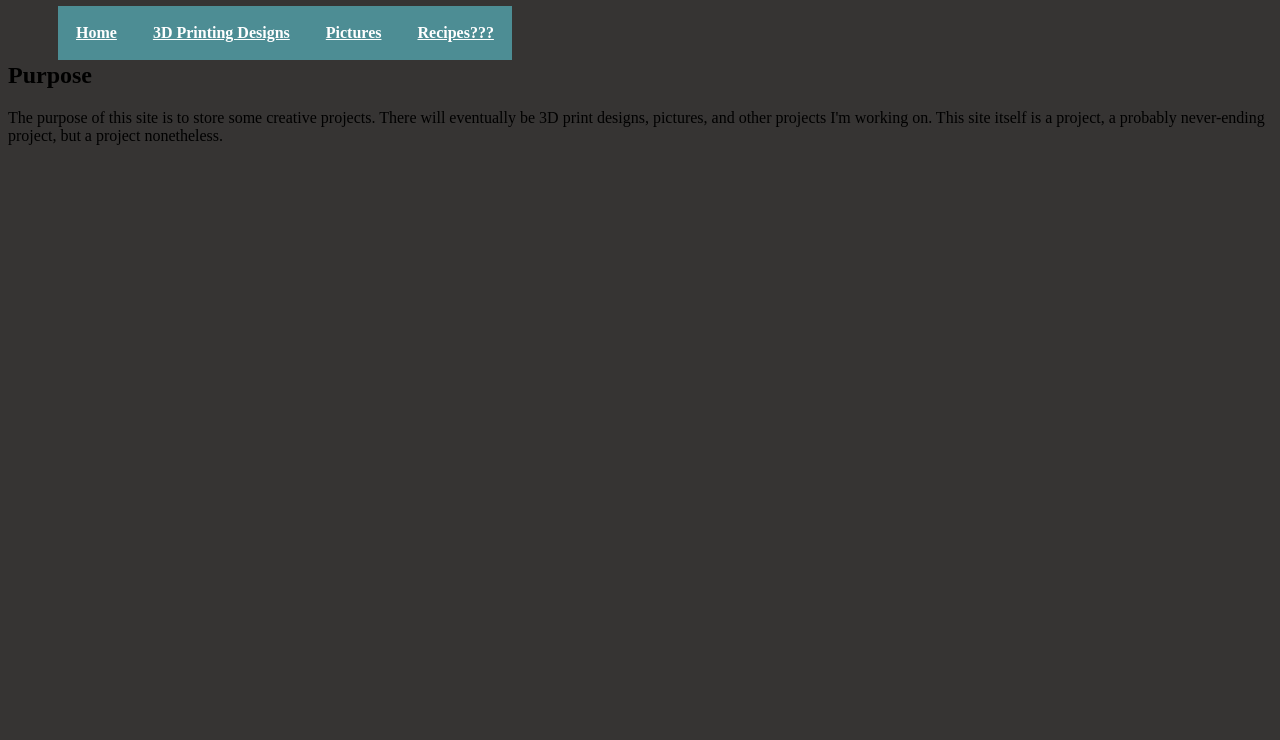
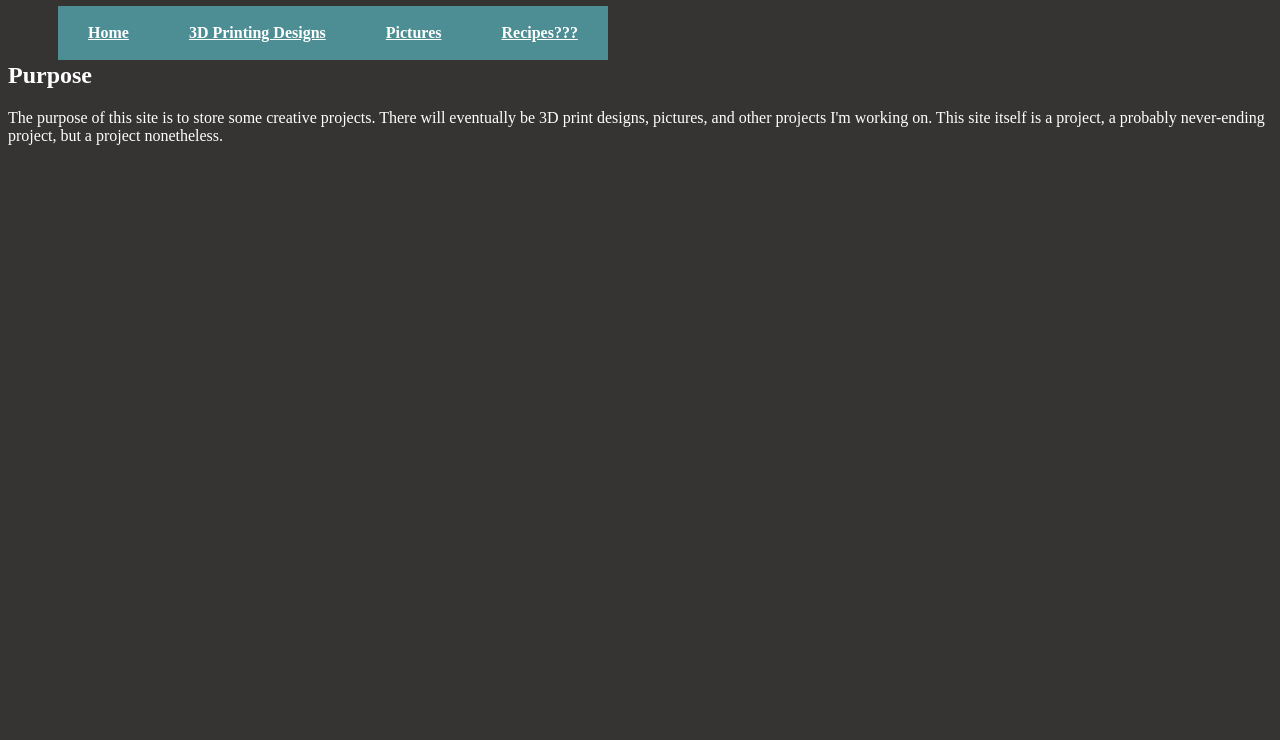
Before and after one commit to gdmontgo/projects, a plain HTML site: page index.html in a window 1280 px wide. Shown: the part 60-800 px from the top of the page. Drawn offline with Linux system fonts and the light colour scheme.

Commit message:
Add files via upload

```diff
--- a/test-website-stylesheet.css
+++ b/test-website-stylesheet.css
@@ -1,6 +1,7 @@
 body
 {
 	background-color:#363433;
+	color:#ffffff;
 }
 
 #topnav
@@ -18,7 +19,7 @@ body
 	{
 	display: block;
 	background-color:#4d8d94;
-	padding: 18px;
+	padding: 18px 30px;
 	color:#ffffff;
 	text-align:center;
 	font-weight:bold;
```
